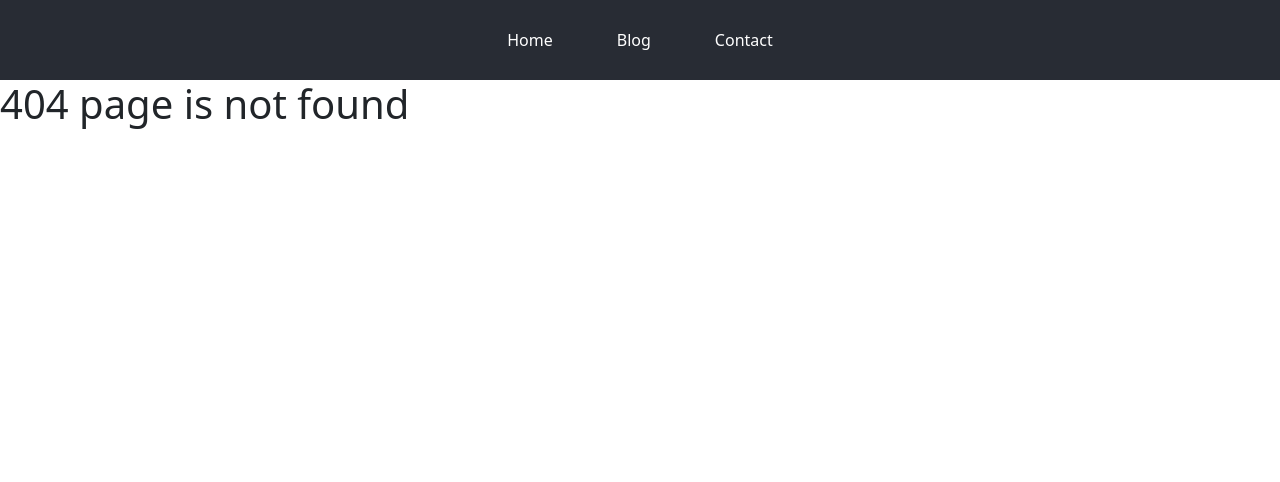
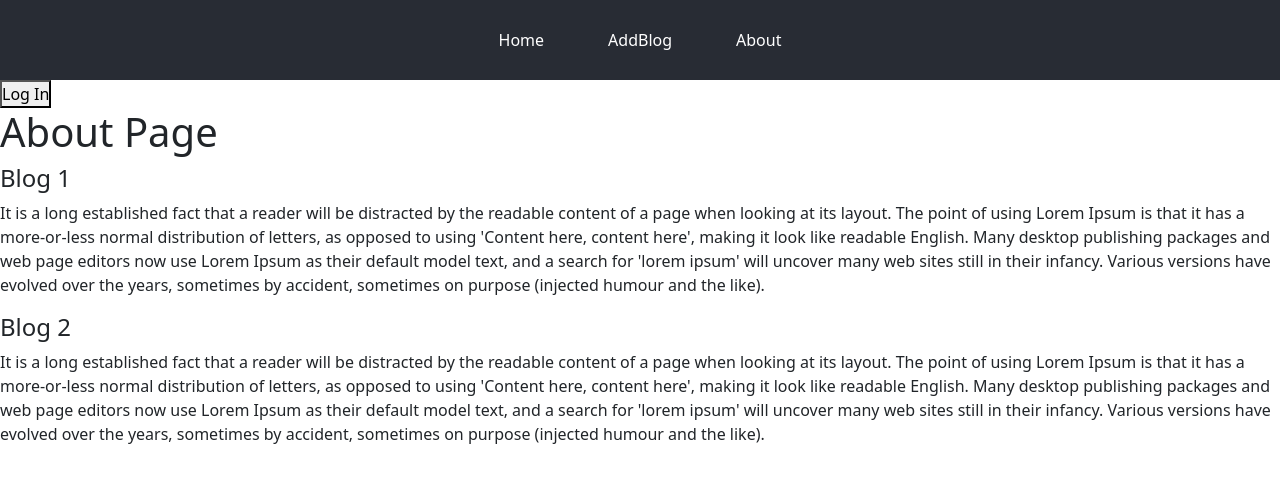
Before and after one commit to bappykti/first-reactApp, a React (Create React App) app: page /about in a window 1280 px wide. Before the commit this address had no page. Shown: the top 482 px of the page. Built offline with nearby package versions, Linux system fonts and the light colour scheme.

Commit message:
Protected routing

```diff
--- /dev/null
+++ b/src/App26.js
@@ -0,0 +1,12 @@
+import React from 'react';
+import Index from './Protected_Routing/Routes/Index';
+
+const App26 = () => {
+  return (
+    <div>
+        <Index />
+    </div>
+  )
+}
+
+export default App26;
--- /dev/null
+++ b/src/Protected_Routing/Layout/Navbar.Module.css
@@ -0,0 +1,15 @@
+nav{
+    height: 10vh;
+    background-color: #282c34;
+    display: flex;
+    justify-content: center;
+    align-items: center;
+}
+.nav-link{
+    color: white;
+    margin: 1rem;
+    text-decoration: none;
+}
+.nav-link:hover{
+    color: orange;
+}
--- /dev/null
+++ b/src/Protected_Routing/Layout/Navbar.js
@@ -0,0 +1,14 @@
+import React from 'react';
+import { Link } from 'react-router-dom';
+import style from "./Navbar.Module.css";
+const Navbar = () => {
+  return (
+    <nav>
+        <Link to="/" className='nav-link'>Home</Link>
+        <Link to="/add-blog" className='nav-link'>AddBlog</Link>
+        <Link to="/about" className='nav-link'>About</Link>
+    </nav>
+  )
+}
+
+export default Navbar;
--- /dev/null
+++ b/src/Protected_Routing/Routes/Index.js
@@ -0,0 +1,27 @@
+import React, { useState } from 'react';
+import { BrowserRouter, Route, Routes } from 'react-router-dom';
+import Error from '../../components/Routing/Pages/Error';
+import Navbar from '../Layout/Navbar';
+import About from '../pages/About';
+import AddBlog from '../pages/AddBlog';
+import Home from '../pages/Home';
+import Protected from './Protected';
+
+
+const Index = () => {
+    const [isLoggedIn, setIsLoggedIn] = useState(false);
+  return (
+    <BrowserRouter>
+    <Navbar />
+    {isLoggedIn ? <button onClick={()=>{setIsLoggedIn(!isLoggedIn)}}>Log Out</button> : <button onClick={()=> {setIsLoggedIn(!isLoggedIn)}}>Log In</button>}
+    <Routes>
+        <Route path='/' element={<Home />} />
+        <Route path='/add-blog' element={ <Protected isLoggedIn={isLoggedIn}><AddBlog /></Protected>} />
+        <Route path='/about' element={<About />} />
+        <Route path='/*' element={<Error />} />
+    </Routes>
+    </BrowserRouter>
+  )
+}
+
+export default Index;
--- /dev/null
+++ b/src/Protected_Routing/Routes/Protected.js
@@ -0,0 +1,16 @@
+import React from 'react'
+import { Navigate } from 'react-router-dom';
+
+const Protected = ({isLoggedIn, children}) => {
+   if(!isLoggedIn){
+    return(
+        <Navigate to="/" replace />
+    )
+   }
+   return(
+    children
+   )
+
+}
+
+export default Protected;
--- /dev/null
+++ b/src/Protected_Routing/pages/About.js
@@ -0,0 +1,17 @@
+import React from 'react'
+
+const About = () => {
+  return (
+    <div>
+        <h1>About Page</h1>
+        <h4>Blog 1</h4>
+        <p>It is a long established fact that a reader will be distracted by the readable content of a page when looking at its layout. The point of using Lorem Ipsum is that it has a more-or-less normal distribution of letters, as opposed to using 'Content here, content here', making it look like readable English. Many desktop publishing packages and web page editors now use Lorem Ipsum as their default model text, and a search for 'lorem ipsum' will uncover many web sites still in their infancy. Various versions have evolved over the years, sometimes by accident, sometimes on purpose (injected humour and the like).
+        </p>
+        <h4>Blog 2</h4>
+        <p>It is a long established fact that a reader will be distracted by the readable content of a page when looking at its layout. The point of using Lorem Ipsum is that it has a more-or-less normal distribution of letters, as opposed to using 'Content here, content here', making it look like readable English. Many desktop publishing packages and web page editors now use Lorem Ipsum as their default model text, and a search for 'lorem ipsum' will uncover many web sites still in their infancy. Various versions have evolved over the years, sometimes by accident, sometimes on purpose (injected humour and the like).
+        </p>
+    </div>
+  )
+}
+
+export default About;
--- /dev/null
+++ b/src/Protected_Routing/pages/AddBlog.js
@@ -0,0 +1,17 @@
+import React from 'react'
+
+const AddBlog = () => {
+  return (
+    <div>
+        <h1>AddBlog Page</h1>
+        <h4>Blog 1</h4>
+        <p>It is a long established fact that a reader will be distracted by the readable content of a page when looking at its layout. The point of using Lorem Ipsum is that it has a more-or-less normal distribution of letters, as opposed to using 'Content here, content here', making it look like readable English. Many desktop publishing packages and web page editors now use Lorem Ipsum as their default model text, and a search for 'lorem ipsum' will uncover many web sites still in their infancy. Various versions have evolved over the years, sometimes by accident, sometimes on purpose (injected humour and the like).
+        </p>
+        <h4>Blog 2</h4>
+        <p>It is a long established fact that a reader will be distracted by the readable content of a page when looking at its layout. The point of using Lorem Ipsum is that it has a more-or-less normal distribution of letters, as opposed to using 'Content here, content here', making it look like readable English. Many desktop publishing packages and web page editors now use Lorem Ipsum as their default model text, and a search for 'lorem ipsum' will uncover many web sites still in their infancy. Various versions have evolved over the years, sometimes by accident, sometimes on purpose (injected humour and the like).
+        </p>
+    </div>
+  )
+}
+
+export default AddBlog;
--- /dev/null
+++ b/src/Protected_Routing/pages/Home.js
@@ -0,0 +1,17 @@
+import React from 'react';
+
+const Home = () => {
+  return (
+    <div>
+        <h1>Home Page</h1>
+        <h4>Blog 1</h4>
+        <p>It is a long established fact that a reader will be distracted by the readable content of a page when looking at its layout. The point of using Lorem Ipsum is that it has a more-or-less normal distribution of letters, as opposed to using 'Content here, content here', making it look like readable English. Many desktop publishing packages and web page editors now use Lorem Ipsum as their default model text, and a search for 'lorem ipsum' will uncover many web sites still in their infancy. Various versions have evolved over the years, sometimes by accident, sometimes on purpose (injected humour and the like).
+        </p>
+        <h4>Blog 2</h4>
+        <p>It is a long established fact that a reader will be distracted by the readable content of a page when looking at its layout. The point of using Lorem Ipsum is that it has a more-or-less normal distribution of letters, as opposed to using 'Content here, content here', making it look like readable English. Many desktop publishing packages and web page editors now use Lorem Ipsum as their default model text, and a search for 'lorem ipsum' will uncover many web sites still in their infancy. Various versions have evolved over the years, sometimes by accident, sometimes on purpose (injected humour and the like).
+        </p>
+    </div>
+  )
+}
+
+export default Home;
--- a/src/components/Routing/Pages/User.js
+++ b/src/components/Routing/Pages/User.js
@@ -1,3 +1,4 @@
+// useSearchParams for query parameter
 import React, { useState } from 'react';
 import { useParams, useSearchParams } from 'react-router-dom';
 
--- a/src/index.js
+++ b/src/index.js
@@ -26,7 +26,8 @@ import 'bootstrap/dist/css/bootstrap.min.css';
 // import App22 from "./App22";
 // import App23 from "./App23";
 // import App24 from "./App24";
-import App25 from "./App25";
+// import App25 from "./App25";
+import App26 from "./App26";
 
 
 
@@ -37,5 +38,5 @@ import App25 from "./App25";
 //   textAlign: "center",
 //   padding: "15px"
 // }
-ReactDOM.render(<App25 />, document.getElementById("root"));
+ReactDOM.render(<App26 />, document.getElementById("root"));
 // ReactDOM.render(<App1 />, document.getElementById("root"));
```
